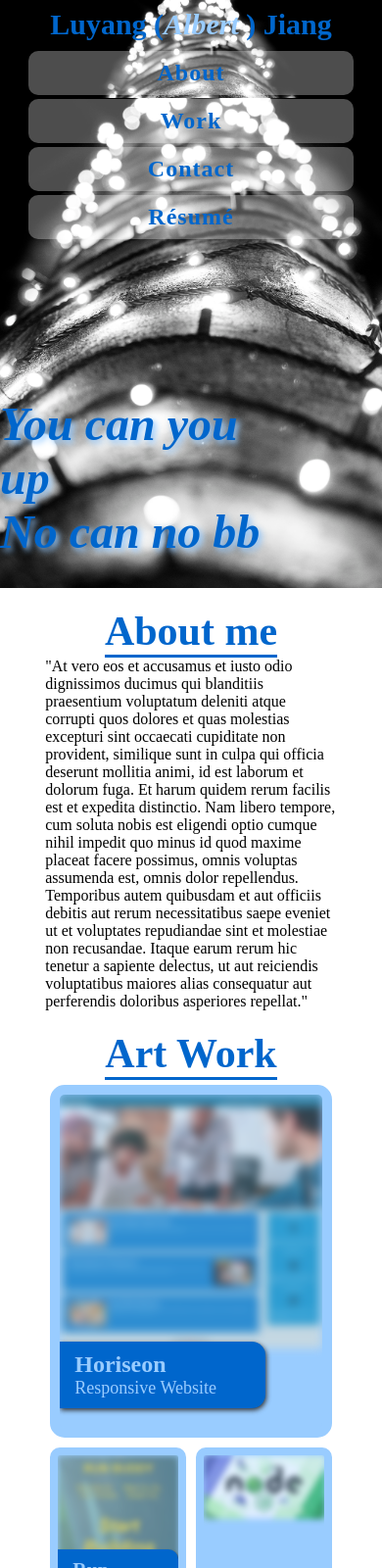
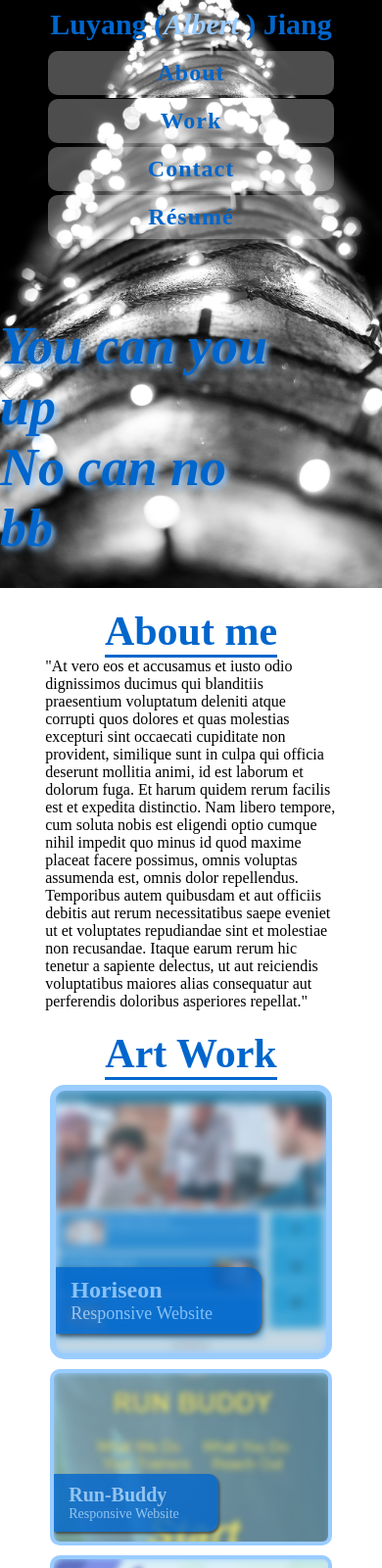
Before and after one commit to albertjly/Albert-Portfolio, a plain HTML site: page index.html in a window 390 px wide. Shown: the top 1600 px of the page at 98% size. Drawn offline with Linux system fonts and the light colour scheme.

Commit message:
change css file for media query

```diff
--- a/assets/css/index.less
+++ b/assets/css/index.less
@@ -165,7 +165,7 @@ header{
         height: 360px;
         margin: 5px;
         background-color: @lightBlue;
-        border: 10px solid @lightBlue;
+        border: 6px solid @lightBlue;
         overflow: hidden;
         border-radius: 15px;
         position: relative;
@@ -192,6 +192,7 @@ header{
           border-top-right-radius: 14px;
           border-bottom-right-radius: 14px;
           box-shadow: 1px 2px 5px #333;
+          opacity: .8;
           p{
             color: @lightBlue ;
             font-size: 24px;
@@ -211,9 +212,10 @@ header{
         background-color: @lightBlue;
         border-radius: 10px;
         overflow: hidden;
-        border: 8px solid @lightBlue;
+        border: 4px solid @lightBlue;
         position: relative;
         .work-item-title{
+          opacity: .8;
           padding: 10px 40px 10px 15px;
           position: absolute;
           bottom: 10px;
@@ -389,11 +391,11 @@ footer{
         //margin: 0 auto;
         ul{
           margin: 0 auto;
-          //flex-direction: column;
+          flex-direction: column;
           li{
             margin: 2px auto;
             height: 50px;
-            width: 85%;
+            width: 75%;
             background-color: rgba(255, 255, 255, .3);
             border-radius: 10px;
           }
@@ -401,11 +403,21 @@ footer{
       }
     }
   }
+
+  .work .container .work-right{
+    .work-top{
+      max-height: 280px;
+    }
+    .work-items{
+      min-width: 90%;
+      max-height: 280px;
+    }
+  }
   .selfie{
     .container{
       .subtitle{
         p{
-          font-size: 48px;
+          font-size: 56px;
         }
       }
     }
@@ -459,11 +471,22 @@ footer{
       }
     }
   }
+
+  .work .container .work-right{
+    .work-top{
+      max-height: 280px;
+    }
+    .work-items{
+      min-width: 90%;
+      max-height: 180px;
+    }
+  }
   .selfie{
     .container{
       .subtitle{
         p{
-          font-size: 48px;
+          font-size: 54px;
+          //letter-spacing: 0;
         }
       }
     }
@@ -471,11 +494,20 @@ footer{
 }
 
 @media screen and (max-width: 350px){
+  .work .container .work-right{
+    .work-top{
+      max-height: 240px;
+    }
+    .work-items{
+      min-width: 90%;
+      max-height: 140px;
+    }
+  }
   .selfie{
     .container{
       .subtitle{
         p{
-          font-size: 48px;
+          font-size: 50px;
         }
       }
     }
--- a/index.html
+++ b/index.html
@@ -57,8 +57,7 @@
                         <p>Horiseon</p>
                         <p>Responsive Website</p>
                     </div>
-                    <!--https://albertjly.github.io/Horiseon-project/-->
-                    <a href="javascript:;">
+                    <a href="https://albertjly.github.io/Horiseon-project/">
                         <img src="./assets/images/horiseon-Home.png" alt="Horiseon Project">
                     </a>
                 </div>
@@ -67,8 +66,7 @@
                         <p>Run-Buddy</p>
                         <p>Responsive Website</p>
                     </div>
-                    <!--https://albertjly.github.io/git-albert/run-buddy/-->
-                    <a href="javascript:;">
+                    <a href="https://albertjly.github.io/git-albert/run-buddy/">
                         <img src="./assets/images/run-buddy(mobile).png" alt="">
                     </a>
                 </div>
```
Also changed, not shown: assets/css/index.css, 1 other file.
